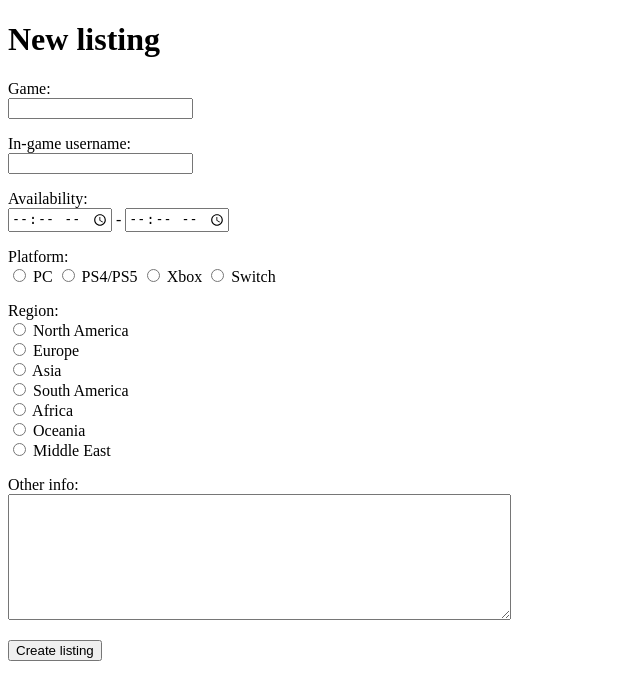
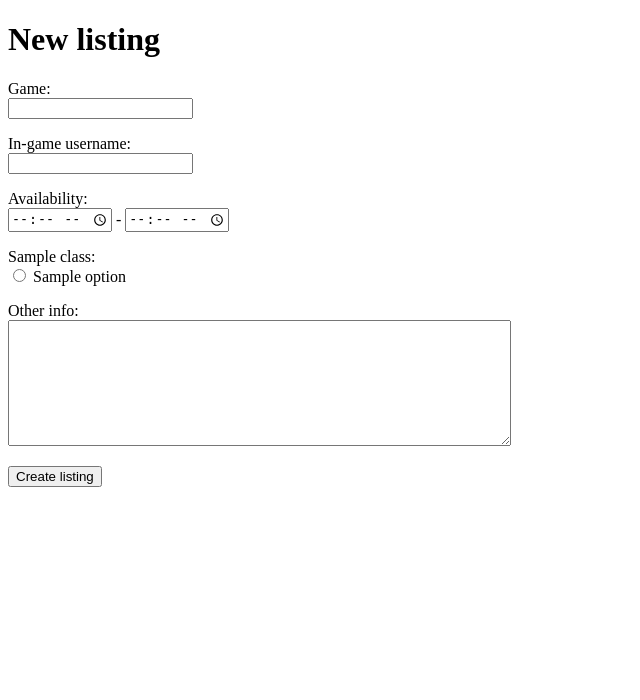
Before and after one commit to Akoivul/FightLink, a Flask app: template templates/new_item.html in a window 1280 px wide. Shown: the top 700 px of the page, without its empty margins (0-640 px from the left). Run offline with Flask 3, Linux system fonts and the light colour scheme; the template is opened without the code that fills it: most values are stand-ins (such as "Sample title", 1, 10 or a date in 2020).

Commit message:
Added classes

```diff
--- a/app.py
+++ b/app.py
@@ -41,12 +41,14 @@ def show_item(item_id):
     item = items.get_item(item_id)
     if not item:
         abort(404)
-    return render_template("show_item.html", item=item)
+    classes = items.get_classes(item_id)
+    return render_template("show_item.html", item=item, classes=classes)
 
 @app.route("/new_item")
 def new_item():
     require_login()
-    return render_template("new_item.html")
+    classes = items.get_all_classes()
+    return render_template("new_item.html", classes=classes)
 
 @app.route("/create_item", methods=["POST"])
 def create_item():
@@ -60,14 +62,22 @@ def create_item():
     availability_time = f"{request.form['availability_start']}-{request.form['availability_end']}"
     availability_start = request.form["availability_start"]
     availability_end = request.form["availability_end"]
-    platform = request.form["platform"]
-    region = request.form["region"]
     other_info = request.form["other_info"]
     if len(other_info) > 1000:
         abort(403)
     user_id = session["user_id"]
 
-    items.add_item(game_name, game_username, availability_time, availability_start, availability_end, platform, region, other_info, user_id)
+    all_classes = items.get_all_classes()
+
+    classes = []
+    for class_name, options in all_classes.items():
+        selected_option = request.form.get(class_name)
+        if selected_option:
+            if selected_option not in options:
+                abort(403)
+            classes.append((class_name, selected_option))
+
+    items.add_item(game_name, game_username, availability_time, availability_start, availability_end, other_info, user_id, classes)
 
     return redirect("/")
 
@@ -79,11 +89,25 @@ def edit_item(item_id):
         abort(404)
     if item["user_id"] != session["user_id"]:
         abort(403)
-    return render_template("edit_item.html", item=item)
+
+    item = dict(item)
+
+    all_classes = items.get_all_classes()
+
+    classes = {}
+    for class_name, options in all_classes.items():
+        classes[class_name] = options
+
+    item_classes = items.get_classes(item_id)
+    for entry in item_classes:
+        item[entry["title"]] = entry["value"]
+
+    return render_template("edit_item.html", item=item, classes=classes, all_classes=all_classes)
 
 @app.route("/update_item", methods=["POST"])
 def update_item():
     require_login()
+
     item_id = request.form["item_id"]
     item = items.get_item(item_id)
     if not item:
@@ -100,13 +124,21 @@ def update_item():
     availability_time = f"{request.form['availability_start']}-{request.form['availability_end']}"
     availability_start = request.form["availability_start"]
     availability_end = request.form["availability_end"]
-    platform = request.form["platform"]
-    region = request.form["region"]
     other_info = request.form["other_info"]
     if len(other_info) > 1000:
         abort(403)
 
-    items.update_item(item_id, game_name, game_username, availability_time, availability_start, availability_end, platform, region, other_info)
+    all_classes = items.get_all_classes()
+
+    classes = []
+    for class_name, options in all_classes.items():
+        selected_option = request.form.get(class_name)
+        if selected_option:
+            if selected_option not in options:
+                abort(403)
+            classes.append((class_name, selected_option))
+
+    items.update_item(item_id, game_name, game_username, availability_time, availability_start, availability_end, other_info, classes)
 
     return redirect("/item/" + str(item_id))
 
--- a/schema.sql
+++ b/schema.sql
@@ -11,8 +11,19 @@ CREATE TABLE items (
     availability_time TEXT,
     availability_start TEXT,
     availability_end TEXT,
-    platform TEXT,
-    region TEXT,
     other_info TEXT,
     user_id INTEGER REFERENCES users
 );
+
+CREATE TABLE classes (
+    id INTEGER PRIMARY KEY,
+    title TEXT,
+    value TEXT
+);
+
+CREATE TABLE item_classes (
+    id INTEGER PRIMARY KEY,
+    item_id INTEGER REFERENCES items,
+    title TEXT,
+    value TEXT
+);
--- a/templates/new_item.html
+++ b/templates/new_item.html
@@ -22,23 +22,14 @@
       -
       <input type="time" id="availability_end" name="availability_end" required/>
     </p>
+    {% for class, options in classes.items() %}
     <p>
-      Platform: <br />
-      <input type="radio" name="platform" value="PC" required /> PC
-      <input type="radio" name="platform" value="PS4/PS5" required /> PS4/PS5
-      <input type="radio" name="platform" value="Xbox" required /> Xbox
-      <input type="radio" name="platform" value="Switch" required /> Switch
+      <label>{{ class }}</label>: <br />
+      {% for option in options %}
+      <input type="radio" name="{{ class }}" value="{{ option }}" required /> {{ option }}<br />
+      {% endfor %}
     </p>
-    <p>
-      Region: <br />
-      <input type="radio" name="region" value="North America" required /> North America<br />
-      <input type="radio" name="region" value="Europe" required /> Europe<br />
-      <input type="radio" name="region" value="Asia" required /> Asia<br />
-      <input type="radio" name="region" value="South America" required /> South America<br />
-      <input type="radio" name="region" value="Africa" required /> Africa<br />
-      <input type="radio" name="region" value="Oceania" required /> Oceania<br />
-      <input type="radio" name="region" value="Middle East" required /> Middle East
-    </p>
+    {% endfor %}
     <p>
       Other info: <br />
       <textarea rows="8" cols="60" name="other_info" maxlength="1000"></textarea>
```
Also changed, not shown: init.sql (added, +14 -0 lines), items.py (+39 -12 lines), templates/edit_item.html (+6 -15 lines), templates/show_item.html (+6 -6 lines).
